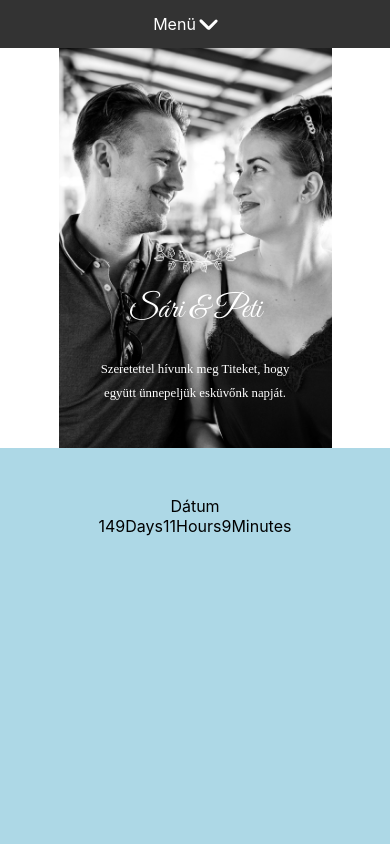
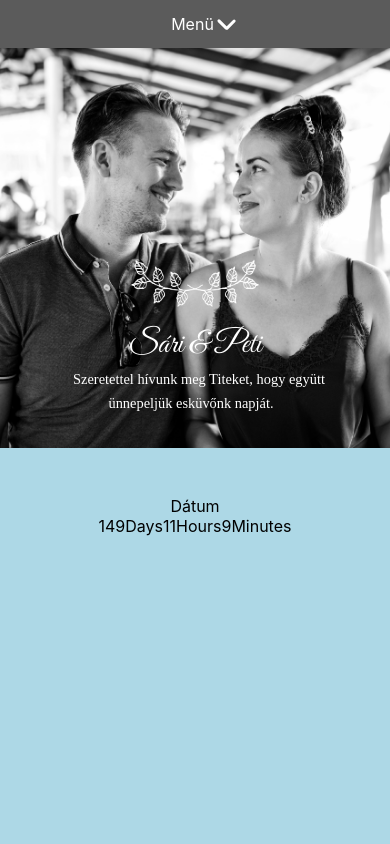
Before and after one commit to MartonCsizmazia/sari_eskuvo, a React (Create React App) app: page / in a window 390 px wide. Shown: the top 844 px of the page. Built offline with nearby package versions, Linux system fonts and the light colour scheme.

Commit message:
mobile menu added with dropdown.

```diff
--- a/src/App.css
+++ b/src/App.css
@@ -43,7 +43,7 @@
 
 #kezdolap-content-text{
   position: relative;
-  top: 12rem;
+  top: 13rem;
   font-size: 1.2rem;
   padding: 0 2rem;
 }
@@ -75,12 +75,17 @@
 
 @media screen and (max-width: 420px) {
 
+  #kezdolap-content {
+    width: 100%;
+  }
+
   .handwriting{
     font-size: 2rem;
   }
 
   .generic-text{
-    font-size: 0.8rem;
+    font-size: 0.9rem;
+    padding: 0 0.5rem;
   }
 
   .decor1{width: 40%;
--- a/src/App.js
+++ b/src/App.js
@@ -19,9 +19,7 @@ const App = () => {
                         {/*<div className="segment-title">Kezdőlap</div>*/}
                         <img className="decor1" src={decorImage1} alt="Decor Image 1"/>
                         <div>
-                            <span className="handwriting">Sári & Peti</span>
-                            <br/>
-                            <br/>
+                            <div className="handwriting">Sári & Peti</div>
                             <span className="generic-text">Szeretettel hívunk meg Titeket, hogy együtt ünnepeljük esküvőnk napját.</span>
                         </div>
                         {/*<img className="decor2" src={decorImage2} alt="Decor Image 2"/>*/}
--- a/src/MenuBar.js
+++ b/src/MenuBar.js
@@ -1,7 +1,9 @@
-import React, { useEffect } from 'react';
+import React, { useState, useEffect } from 'react';
 import './menuBar.scss';
 
 const MenuBar = () => {
+    const [dropdownOpen, setDropdownOpen] = useState(false);
+
     useEffect(() => {
         const handleClick = (e) => {
             const dropdown3 = document.getElementById('dropdown-3');
@@ -11,9 +13,13 @@ const MenuBar = () => {
             if (dropdownVisible.contains(e.target)) {
                 // Toggle the 'close' class to rotate the icon
                 dropdown3.classList.toggle('close');
+                // Toggle dropdown open state
+                setDropdownOpen(!dropdownOpen);
             } else {
                 // Click occurred outside the dropdown, remove the 'close' class to reset the icon position
                 dropdown3.classList.remove('close');
+                // Close dropdown
+                setDropdownOpen(false);
             }
         };
 
@@ -24,7 +30,7 @@ const MenuBar = () => {
         return () => {
             document.body.removeEventListener('click', handleClick);
         };
-    }, []); // Empty dependency array ensures this effect runs only once, similar to componentDidMount
+    }, [dropdownOpen]); // Re-run effect when dropdownOpen state changes
 
     const scrollToSection = (id, e) => {
         e.preventDefault();
@@ -48,6 +54,12 @@ const MenuBar = () => {
                     </div>
                 </div>
 
+                <div className={`dropdown-content ${dropdownOpen ? 'open' : ''}`}>
+                    <div className="dropdown-item" onClick={(e) => scrollToSection('kezdolap', e)}><a>Kezdőlap</a></div>
+                    <div className="dropdown-item" onClick={(e) => scrollToSection('datum', e)}><a>Dátum</a></div>
+                    <div className="dropdown-item" onClick={(e) => scrollToSection('helyszin', e)}><a>Helyszín</a></div>
+                    <div className="dropdown-item" onClick={(e) => scrollToSection('program', e)}><a>Program</a></div>
+                </div>
             </div>
         </div>
     );
--- a/src/menuBar.css
+++ b/src/menuBar.css
@@ -2,7 +2,7 @@
 .menu {
   position: fixed;
   width: 100%;
-  background-color: #333;
+  background-color: #333c;
   height: 3rem;
   display: flex;
   justify-content: center;
@@ -63,18 +63,47 @@
 
 @media screen and (max-width: 420px) {
   .mobile-dropdown {
-    display: flex;
-    color: white; }
+    display: block;
+    color: white;
+    align-content: center; }
 
   #dropdown-visible-text {
     display: flex;
     color: white;
-    cursor: pointer; }
+    cursor: pointer;
+    position: relative;
+    left: 18px; }
 
   .dropdown-title {
     padding: 14px 0px;
     margin-right: -9px; }
 
+  .dropdown-content {
+    background: gray;
+    /* RGBA color with 50% opacity */
+    height: 0;
+    opacity: 0;
+    position: absolute;
+    transition: all .5s ease;
+    top: 48px;
+    width: 100px;
+    margin: 0 auto;
+    /* Center horizontally */
+    text-align: center; }
+
+  .dropdown-content.open {
+    display: block;
+    height: 110px;
+    opacity: 1;
+    transform: translateY(0); }
+    .dropdown-content.open .dropdown-item {
+      display: block; }
+
+  .dropdown-item {
+    display: none;
+    cursor: pointer;
+    margin: 0.5rem 0; }
+
   .menu-button {
     display: none; } }
 
--- a/src/menuBar.scss
+++ b/src/menuBar.scss
@@ -3,7 +3,7 @@
 .menu {
     position: fixed;
     width: 100%;
-    background-color: #333;
+    background-color: #333c;
     height: 3rem;
     display: flex;
     justify-content: center;
@@ -161,14 +161,17 @@ $mn-height: $height/7;
 @media screen and (max-width: 420px) {
 
     .mobile-dropdown{
-        display: flex;
+        display: block;
         color: white;
+        align-content: center;
     }
 
     #dropdown-visible-text{
         display: flex;
         color: white;
         cursor: pointer;
+        position: relative;
+        left: 18px;
     }
 
     .dropdown-title{
@@ -176,6 +179,34 @@ $mn-height: $height/7;
         margin-right: -9px;
     }
 
+    .dropdown-content {
+        background: rgba(grey, 60%); /* RGBA color with 50% opacity */
+        height: 0;
+        opacity: 0;
+        position: absolute;
+        transition: all .5s ease;
+        top: 48px;
+        width: 100px;
+        margin: 0 auto; /* Center horizontally */
+        text-align: center;
+    }
+
+    .dropdown-content.open {
+        display: block;
+        height: 110px;
+        opacity: 1;
+        transform: translateY(0);
+
+        .dropdown-item{display: block}
+    }
+
+    .dropdown-item{
+        display: none;
+        cursor: pointer;
+        margin: 0.5rem 0;
+    }
+
+
     .menu-button{
         display: none
     }
```
Also changed, not shown: 2 other files (tests, documents, lock files or other folders).
